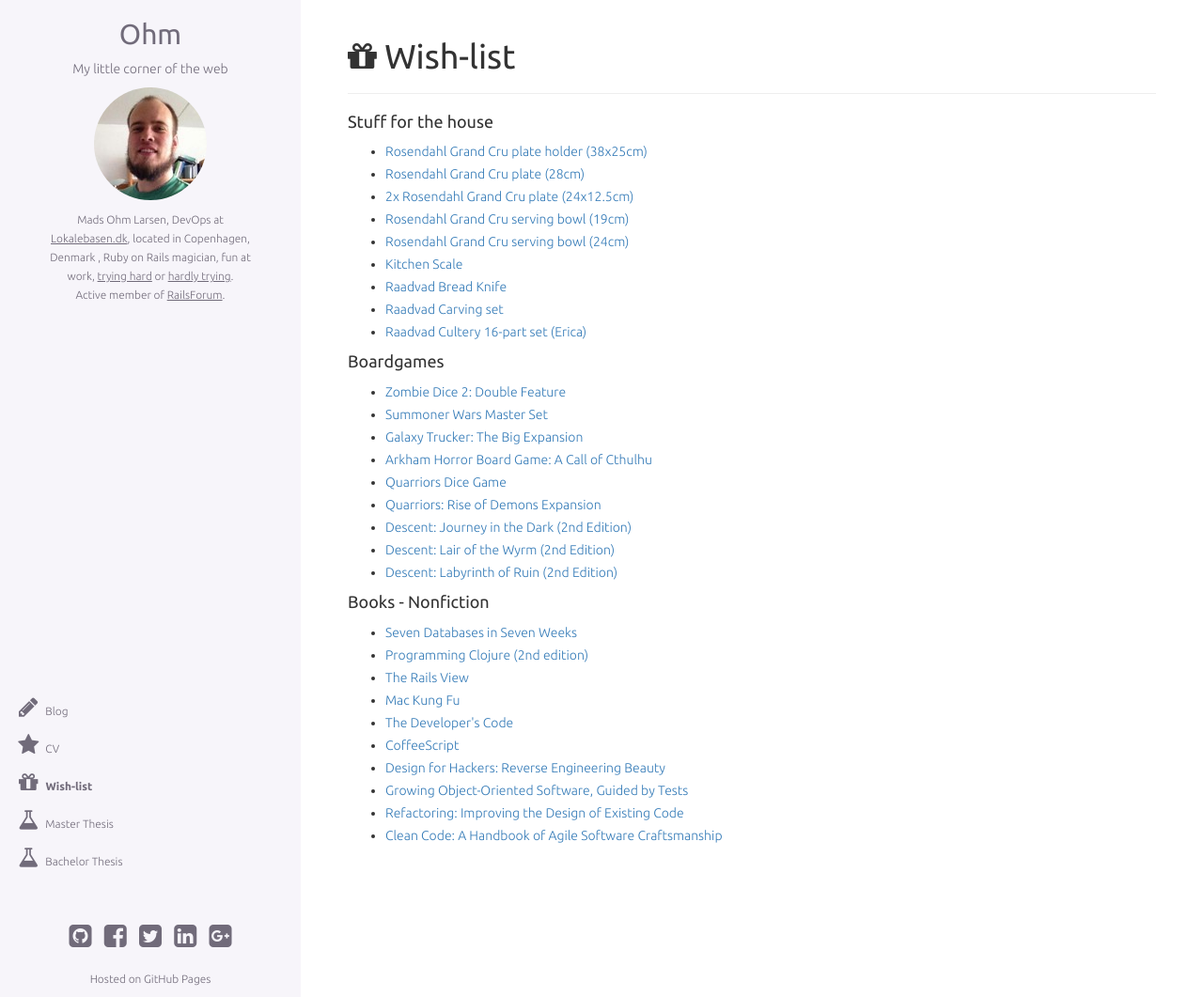
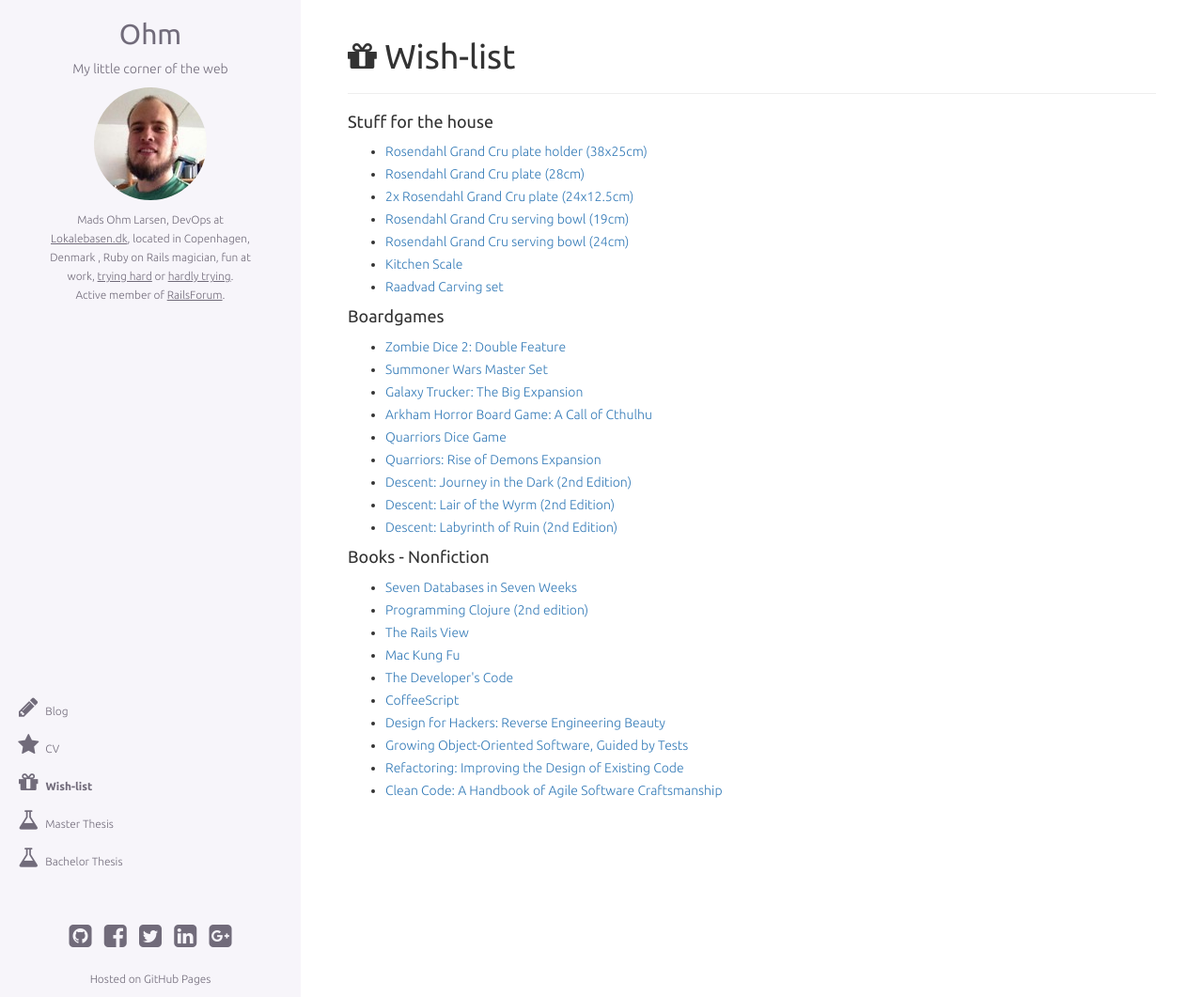
Before and after one commit to omegahm/omegahm.github.io, a Jekyll site: the page built from wishlist.html, in a window 1280 px wide and 1061 px high. Shown: the whole window at 94% size. Built offline with Jekyll 4.4.1, drawn with Linux system fonts in a browser that asks for light colours; nearby versions of some CDN libraries; Markdown is read by kramdown in place of the engine named in the settings.

Commit message:
GOT SOME OF MY WISHES FOR CHRISTMAS

```diff
--- a/wishlist.html
+++ b/wishlist.html
@@ -17,12 +17,8 @@
     url: http://www.imerco.dk/borddaekning/stel/servering/rosendahl-serveringsskaal-transparent-24-cm?id=100156728
   - title: Kitchen Scale
     url: http://www.imerco.dk/el/cook-baker-koekkenvaegt?id=100331055
-  - title: Raadvad Bread Knife
-    url: http://www.imerco.dk/koekkenudstyr/raadvad-broedkniv-23-cm?id=100064753
   - title: Raadvad Carving set
     url: http://www.goshop.dk/produkter/9-koekkenknive/274-raadvad-royal-forskaerersaet/
-  - title: Raadvad Cultery 16-part set (Erica)
-    url: http://www.imerco.dk/borddaekning/bestik/bestiksaet/raadvad-bestikaeske-16-dele?id=100065297
 
 - title: Boardgames
   wishes:
```
